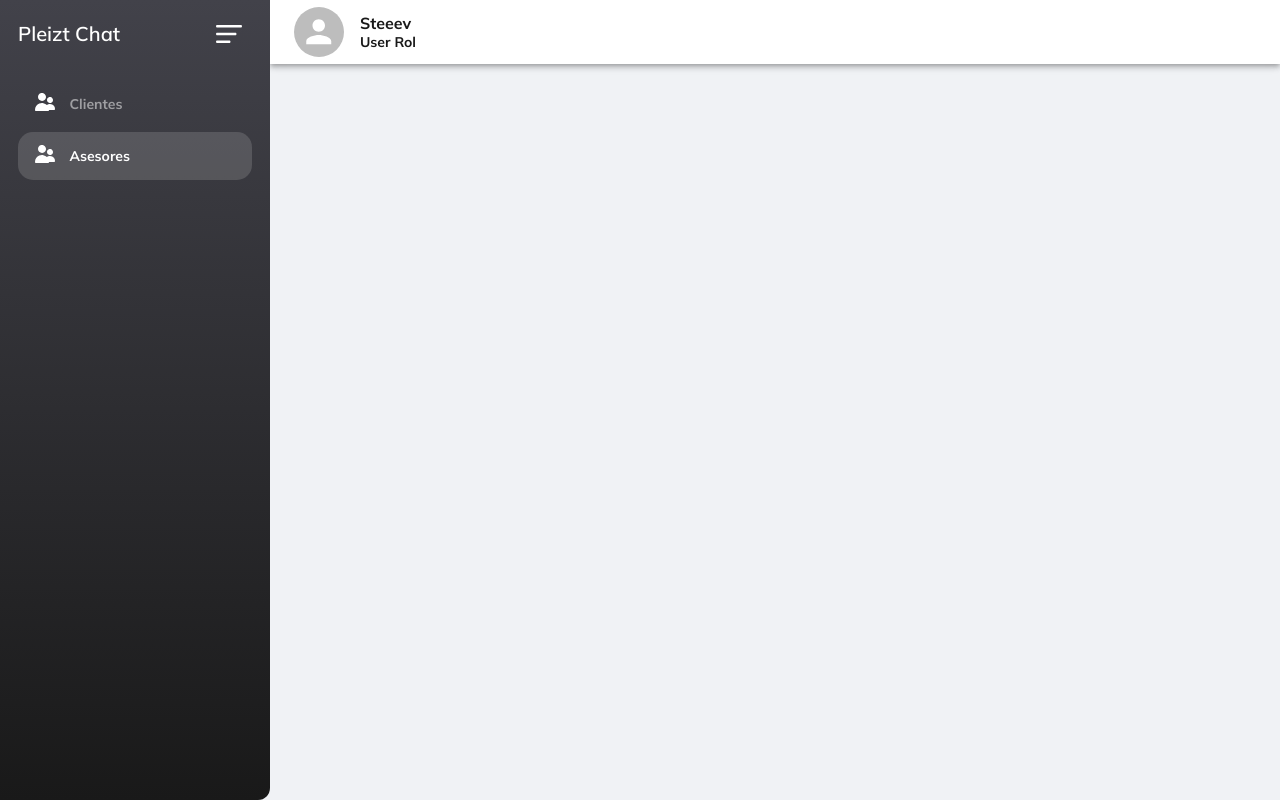
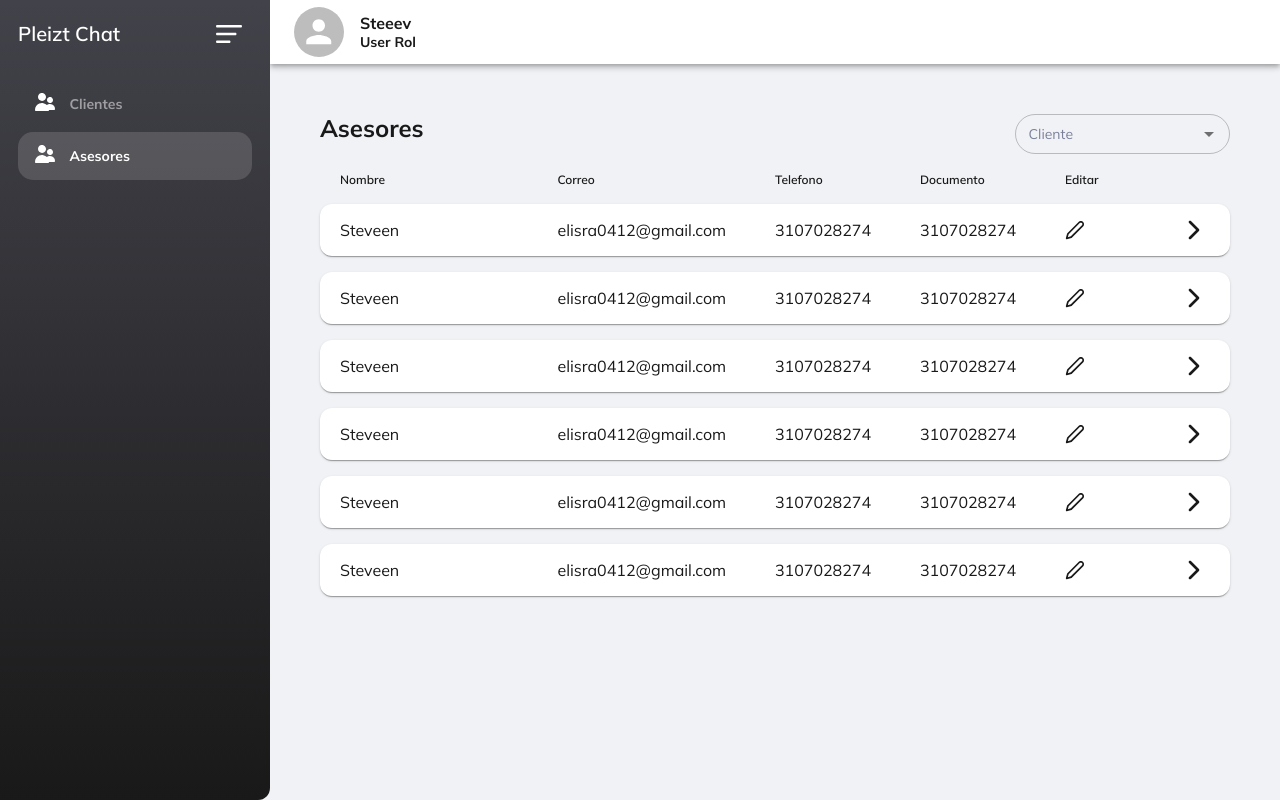
Before and after one commit to Jacostam/chat-admin-2024, a Next.js app: page /admin/advisors in a window 1280 px wide. Built offline with nearby package versions, Linux system fonts and the light colour scheme.

Commit message:
FEAT: asesores

```diff
--- a/src/app/admin/advisors/page.js
+++ b/src/app/admin/advisors/page.js
@@ -1,10 +1,55 @@
+'use client'
+import AdvisorCard from "@/components/cards/AdvisorCard";
+import CustomAutocomplete from "@/components/inputs/customAutocomplete/CustomAutocomplete";
+import { Box, Grid, Typography } from "@mui/material";
 import React from "react";
 
 const Advisors = () => {
 
     return (
-        <>
-        </>
+        <Grid container spacing={2}>
+            <Grid item xs={9} >
+                <Typography variant="h1" >Asesores</Typography>
+            </Grid>
+
+            <Grid item xs={3}>
+                <CustomAutocomplete
+                    label={'Cliente'}
+                    options={[]}
+                />
+            </Grid>
+
+            <Grid item xs={12}>
+                <Box padding={'0px 20px'} >
+                    <Grid container>
+                        <Grid item xs={3}>
+                            <Typography variant="caption" >Nombre</Typography>
+                        </Grid>
+                        <Grid item xs={3}>
+                            <Typography variant="caption" >Correo</Typography>
+                        </Grid>
+                        <Grid item xs={2}>
+                            <Typography variant="caption" >Telefono</Typography>
+                        </Grid>
+                        <Grid item xs={2}>
+                            <Typography variant="caption" >Documento</Typography>
+                        </Grid>
+                        <Grid item xs={1.5}>
+                            <Typography variant="caption" >Editar</Typography>
+                        </Grid>
+                    </Grid>
+                </Box>
+            </Grid>
+
+            {
+                [1,2,3,4,5,6].map((item) => (
+                    <Grid item xs={12}>
+                        <AdvisorCard />
+                    </Grid>
+                ))
+            }
+
+        </Grid>
     )
 
 }
--- /dev/null
+++ b/src/components/cards/AdvisorCard.js
@@ -0,0 +1,50 @@
+import styled from "@emotion/styled";
+import { Box, Grid, IconButton, Paper, Tooltip, Typography } from "@mui/material";
+import React from "react";
+import { IconChevronRight, IconEdit } from "../../../public/icons/custom";
+
+const CutomPaper = styled(Paper)({
+    padding: '10px 20px',
+    borderRadius: '12px'
+})
+
+const AdvisorCard = () => {
+
+    return (
+        <CutomPaper>
+            <Grid container alignItems={'center'}>
+                <Grid item xs={3}>
+                    <Typography>Steveen</Typography>
+                </Grid>
+
+                <Grid item xs={3}>
+                    <Tooltip title={'elisra0412@gmail.com'}>
+                        <Typography noWrap >elisra0412@gmail.com</Typography>
+                    </Tooltip>
+                </Grid>
+
+                <Grid item xs={2}>
+                    <Typography noWrap >3107028274</Typography>
+                </Grid>
+
+                <Grid item xs={2}>
+                    <Typography>3107028274</Typography>
+                </Grid>
+
+                <Grid item xs={2}>
+                    <Box display={'flex'} justifyContent={'space-between'} >
+                        <IconButton onClick={() => handleCurrent(1)} >
+                            <IconEdit />
+                        </IconButton>
+                        <IconButton>
+                            <IconChevronRight />
+                        </IconButton>
+                    </Box>
+                </Grid>
+            </Grid>
+        </CutomPaper>
+    )
+
+}
+
+export default AdvisorCard
--- /dev/null
+++ b/src/components/inputs/customAutocomplete/CustomAutocomplete.js
@@ -0,0 +1,25 @@
+import { Autocomplete, TextField } from "@mui/material";
+import React from "react";
+
+const CustomAutocomplete = ({
+    multiple = false,
+    options, optionLabel = 'name',
+    defaultValue, label
+}) => {
+
+    return (
+        <Autocomplete
+            options={options}
+            getOptionLabel={(option) => option[optionLabel]}
+            multiple={multiple}
+            onChange={(_, value) => field.onChange(value)}
+            defaultValue={defaultValue}
+            renderInput={(params) =>
+                <TextField  {...params} label={label} />
+            }
+        />
+    )
+
+}
+
+export default CustomAutocomplete
--- a/src/providers/theme/theme.js
+++ b/src/providers/theme/theme.js
@@ -218,22 +218,6 @@ const theme = createTheme({
                 }
             }
         },
-        MuiAutocomplete: {
-            styleOverrides: {
-                root: {
-                    height: '50px',
-
-                    '.MuiOutlinedInput-root': {
-                        height: '50px',
-                        padding: '0px 10px'
-                    },
-
-                    '.MuiAutocomplete-tag': {
-                        height: '28px',
-                    }
-                }
-            }
-        },
         MuiPopper: {
             styleOverrides: {
                 root: {
```
Also changed, not shown: src/app/login/page.js (+14 -7 lines), src/components/forms/clients/ClientsForm.js (+8 -1 lines), public/images/logo.png (added).
